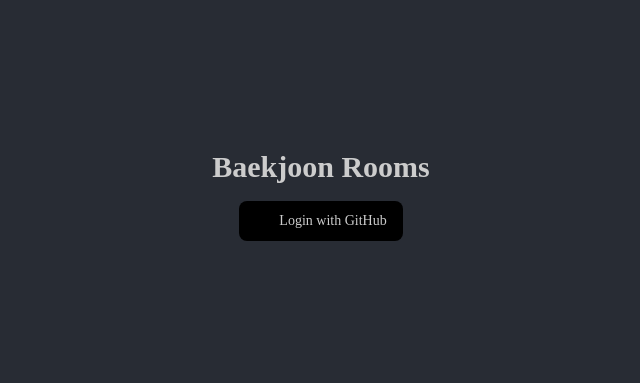
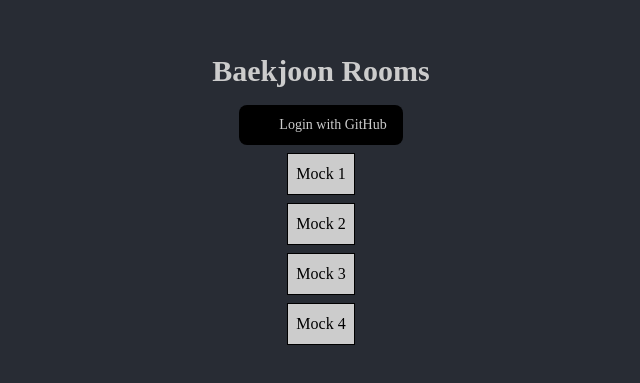
Before and after one commit to boostcampwm2023/baekjoonrooms, a React (Vite) app in the folder client/: page / in a window 1280 px wide. Shown: the part 205-588 px from the top of the page, without its empty margins (319-959 px from the left). Built offline with nearby package versions, Linux system fonts and the light colour scheme; no server answers; some icons are missing.

Commit message:
feat: mock Login
Co-authored-by: Daehyun Kim <dqgthb@users.noreply.github.com>

```diff
--- a/client/src/contexts/AuthContext.tsx
+++ b/client/src/contexts/AuthContext.tsx
@@ -23,6 +23,7 @@
 
   const onLogout = () => {
     // TODO: waiting for server api
+    axios.get(`${baseURL}/auth/logout`, { withCredentials: true });
     setUser(null);
     navigate('/');
   };
--- a/client/src/pages/Home.tsx
+++ b/client/src/pages/Home.tsx
@@ -2,10 +2,27 @@
 import { useAuthContext } from '../contexts/AuthContext';
 import GithubLoginButton from '../components/buttons/GithubLoginButton';
 import { useEffect } from 'react';
+import axios from 'axios';
 
 export default function Home() {
   const { user } = useAuthContext();
   const navigate = useNavigate();
+
+  const baseURL = import.meta.env.VITE_BASE_URL;
+
+  async function mockLogin({ id }: { id: string }) {
+    const mockUser = {
+      username: `mock${id}`,
+      password: `mock${id}`,
+    };
+    const response = await axios.post(`${baseURL}/auth/mock`, mockUser, {
+      withCredentials: true,
+    });
+    if (response) {
+      console.log(response.data);
+      navigate('/lobby');
+    }
+  }
 
   useEffect(() => {
     if (user) {
@@ -17,6 +34,40 @@
     <div className="flex min-h-screen flex-col items-center justify-center bg-aod_bg">
       <h1 className="my-2 text-3xl font-bold text-aod_text">Baekjoon Rooms</h1>
       <GithubLoginButton />
+      <div className="flex flex-col gap-2">
+        <button
+          id="1"
+          className="border bg-aod_text p-2"
+          onClick={() => {
+            mockLogin({ id: '1' });
+          }}>
+          Mock 1
+        </button>
+        <button
+          id="2"
+          className="border bg-aod_text p-2"
+          onClick={() => {
+            mockLogin({ id: '2' });
+          }}>
+          Mock 2
+        </button>
+        <button
+          id="3"
+          className="border bg-aod_text p-2"
+          onClick={() => {
+            mockLogin({ id: '3' });
+          }}>
+          Mock 3
+        </button>
+        <button
+          id="4"
+          className="border bg-aod_text p-2"
+          onClick={() => {
+            mockLogin({ id: '4' });
+          }}>
+          Mock 4
+        </button>
+      </div>
     </div>
   );
 }
```
Also changed, not shown: 2 other files (tests, documents, lock files or other folders).
